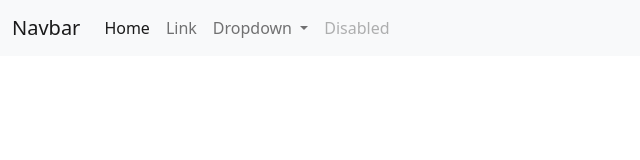
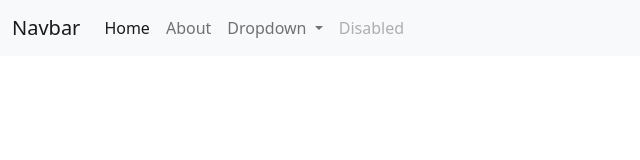
Before and after one commit to Siddharth-Vats/Website-designing-using-HTML, a plain HTML site: page Index.html in a window 1280 px wide. Shown: the full height of the page, 0-640 px from the left. Drawn offline with nearby package versions, Linux system fonts and the light colour scheme.

Commit message:
Added About

```diff
--- a/Index.html
+++ b/Index.html
@@ -23,7 +23,7 @@
                 <a class="nav-link active" aria-current="page" href="#">Home</a>
               </li>
               <li class="nav-item">
-                <a class="nav-link" href="#">Link</a>
+                <a class="nav-link" href="#">About</a>
               </li>
               <li class="nav-item dropdown">
                 <a class="nav-link dropdown-toggle" href="#" id="navbarDropdown" role="button" data-bs-toggle="dropdown" aria-expanded="false">
```
